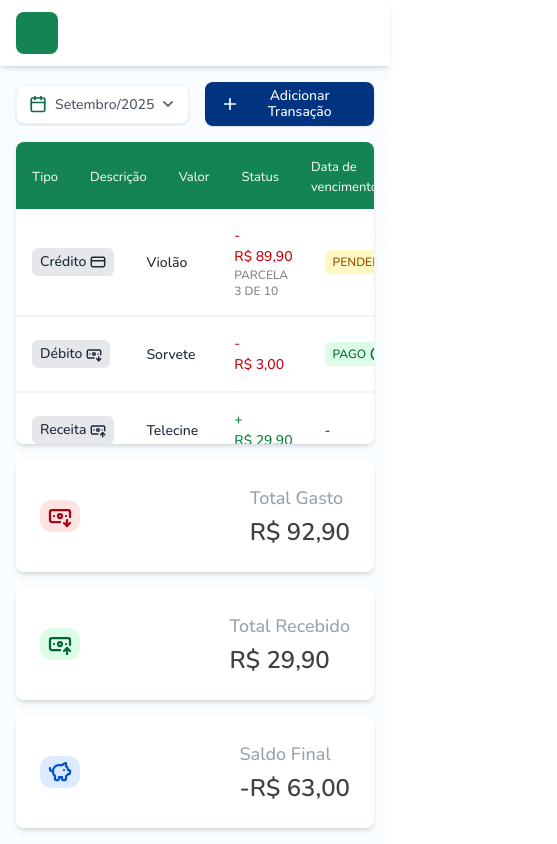
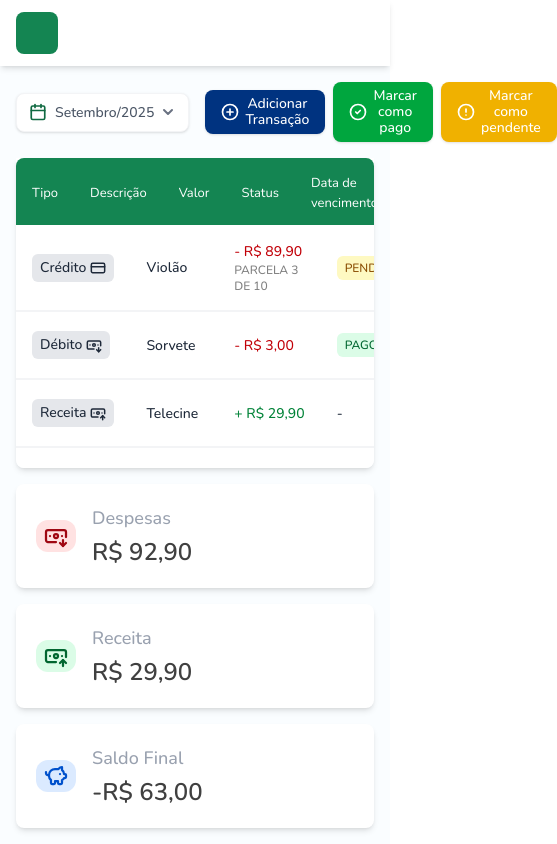
Before and after one commit to faelcjeronymo/financial-organizer, a Next.js app: page / in a window 390 px wide. Shown: the whole page, 557 px wide, since content can reach past the window. Built offline with nearby package versions, Linux system fonts and the light colour scheme.

Commit message:
commit (continue later)

```diff
--- a/src/app/_components/Button/index.tsx
+++ b/src/app/_components/Button/index.tsx
@@ -6,12 +6,13 @@ interface ButtonProps {
     text?: string,
     icon?: React.ReactNode,
     type?: "button" | "submit" | "reset",
-    color?: "primary" | "secondary",
-    onlyIcon?: boolean
+    color?: "primary" | "secondary" | "success" | "warning" | "danger" | "info" | "light" | "dark",
+    onlyIcon?: boolean,
+    disabled?: boolean
 }
 
 const Button = (props: ButtonProps) => {
-    const { className, onClick, text, icon, type = "button", color, onlyIcon = false } = props;
+    const { className, onClick, text, icon, type = "button", color, onlyIcon = false, disabled = false } = props;
 
     let buttonColor = "";
 
@@ -22,13 +23,23 @@ const Button = (props: ButtonProps) => {
         case "secondary":
             buttonColor = "bg-secondary-500 text-white hover:bg-secondary-600";
             break;
+        case "success":
+            buttonColor = "bg-green-600 text-white hover:bg-green-700";
+            break;
+        case "warning":
+            buttonColor = "bg-yellow-500 text-white hover:bg-yellow-600";
+            break;
         default:
             buttonColor = "bg-gray-200 text-neutral-700 hover:bg-gray-600";
     }
 
+    if (disabled) {
+        buttonColor = `${buttonColor} disabled:opacity-50 disabled:cursor-not-allowed disabled:pointer-events-none`;
+    }
+
     return (
-        <button className={`flex justify-center items-center ms-auto border-0 rounded-lg px-4 py-1.5 h-[38] cursor-pointer transition-colors shadow ${buttonColor} ${className || ""}`.trim()} onClick={onClick} type={type}>
-            {icon && <span className="me-0.5">{icon}</span>}
+        <button className={`flex justify-center items-center ms-auto border-0 rounded-lg px-4 py-1.5 h-[38] cursor-pointer transition-colors shadow ${buttonColor} ${className || ""}`.trim()} onClick={onClick} type={type} disabled={disabled}>
+            {icon && <span className={`${!onlyIcon ? "me-1.5" : ""}`.trim()}>{icon}</span>}
             {!onlyIcon && text && <span className="leading-4">{text}</span>}
         </button>
     );
--- a/src/app/_components/DataCard/index.tsx
+++ b/src/app/_components/DataCard/index.tsx
@@ -2,12 +2,12 @@ import BgText from "../BgText";
 
 const DataCard = (props: { title: string, value: string, icon: React.ReactNode, iconClassNames?: string}) => {
     return (
-        <div className="bg-white shadow-md p-6 flex rounded-lg justify-between items-center">
+        <div className="bg-white shadow-md p-5 flex rounded-lg items-center">
             <div className="flex flex-col order-2">
                 <span className="text-gray-400 text-lg mb-1">{props.title}</span>
                 <span className="text-2xl text-neutral-700 font-semibold">{props.value}</span>
             </div>
-            <BgText className={`h-[42] w-[42] flex justify-center items-center rounded-xl order-1 ${props.iconClassNames}`.trim()}>
+            <BgText className={`h-[42] w-[42] flex justify-center items-center rounded-xl order-1 me-4 ${props.iconClassNames}`.trim()}>
                 {props.icon}
             </BgText>
         </div>
--- a/src/app/_components/Transaction/index.tsx
+++ b/src/app/_components/Transaction/index.tsx
@@ -23,15 +23,18 @@ interface TransactionProps {
     dueDate?: Date;
     currentInstallment?: number;
     totalInstallments?: number;
+    isSelected?: boolean;
 }
 
 const Transaction = (props: TransactionProps) => {
+    const { description, type, payment_type, value, isPayed, dueDate, currentInstallment, totalInstallments, isSelected } = props;
+
     let installments: React.ReactNode = null;
 
-    if (props.payment_type === PaymentType.CREDIT && (props.totalInstallments !== undefined && props.currentInstallment !== undefined)) {
+    if (payment_type === PaymentType.CREDIT && (totalInstallments !== undefined && currentInstallment !== undefined)) {
         installments = (
             <div className="text-xs uppercase text-neutral-500 opacity-90">
-                {`Parcela ${props.currentInstallment} de ${props.totalInstallments}`}
+                {`Parcela ${currentInstallment} de ${totalInstallments}`}
             </div>
         );
     }
@@ -40,37 +43,37 @@ const Transaction = (props: TransactionProps) => {
         <>
             <TableRow className="w-full border-0 border-b-2 border-b-gray-100">
                 <TableData className="w-[2%] max-w-full">
-                    <TransactionTypeBadge type={props.type} payment_type={props.payment_type ?? PaymentType.DEBIT}/>
+                    <TransactionTypeBadge type={type} payment_type={payment_type ?? PaymentType.DEBIT}/>
                 </TableData>
                 <TableData className="w-[12%] max-w-full">
                     <div className="flex flex-col items-start">
-                        <div className="me-1">{props.description}</div>
+                        <div className="me-1">{description}</div>
                     </div>
                 </TableData>
                 <TableData className="w-[12%] max-w-full">
                     <div className="flex flex-col">
-                        <span className={`${props.type === TransactionType.REVENUE ? 'text-green-700' : 'text-red-700'}`}>
-                            {props.type === TransactionType.REVENUE ? '+' : '-'} {props.value.toLocaleString('pt-BR', { style: 'currency', currency: 'BRL' })}
+                        <span className={`whitespace-nowrap ${type === TransactionType.REVENUE ? 'text-green-700' : 'text-red-700'}`}>
+                            {type === TransactionType.REVENUE ? '+' : '-'} {value.toLocaleString('pt-BR', { style: 'currency', currency: 'BRL' })}
                         </span>
                         {installments}
                     </div>
                 </TableData>
                 <TableData className="w-[12%] max-w-full">
-                    {props.isPayed ?
+                    {isPayed ?
                         <BgText type="success">
                             <span className="uppercase text-xs">Pago</span>
                             <CircleCheck className="ms-1" size={16}/>
                         </BgText>
-                    : props.isPayed === false ?
+                    : isPayed === false ?
                         <BgText type="warning">
                             <span className="uppercase text-xs">Pendente</span>
                             <CircleAlert className="ms-1" size={16}/>
                         </BgText>
                     : '-'}
                 </TableData>
-                <TableData className="w-[12%] max-w-full">{props.dueDate !== undefined ?props.dueDate.toLocaleDateString('pt-BR') : '-'}</TableData>
+                <TableData className="w-[12%] max-w-full">{dueDate !== undefined ?dueDate.toLocaleDateString('pt-BR') : '-'}</TableData>
                 <TableData className="w-[1%] max-w-full">
-                    <TableLineSelect />
+                    <TableLineSelect checked={isSelected}/>
                 </TableData>
             </TableRow>
         </>
@@ -78,12 +81,14 @@ const Transaction = (props: TransactionProps) => {
 }
 
 const TransactionTypeBadge = (props: {type: TransactionType, payment_type: PaymentType}) => {
-    const paymentTypeIcon: React.ReactNode = props.payment_type == PaymentType.DEBIT ? <BanknoteArrowDown size={16}/> : <CreditCard size={16}/>;
+    const { type, payment_type } = props;
+
+    const paymentTypeIcon: React.ReactNode = payment_type == PaymentType.DEBIT ? <BanknoteArrowDown size={16}/> : <CreditCard size={16}/>;
     const revenueIcon: React.ReactNode = <BanknoteArrowUpIcon size={16}/>;
 
     return (
-        <BgText icon={props.type === TransactionType.REVENUE ? revenueIcon : paymentTypeIcon} className="bg-gray-200 text-gray-600">
-            {props.type === TransactionType.REVENUE ? "Receita" : (props.payment_type === PaymentType.DEBIT ? "Débito" : "Crédito")}
+        <BgText icon={type === TransactionType.REVENUE ? revenueIcon : paymentTypeIcon} className="bg-gray-200 text-gray-600">
+            {type === TransactionType.REVENUE ? "Receita" : (payment_type === PaymentType.DEBIT ? "Débito" : "Crédito")}
         </BgText>
     );
 }
--- a/src/app/_components/TransactionsTable/index.tsx
+++ b/src/app/_components/TransactionsTable/index.tsx
@@ -1,7 +1,8 @@
 'use client';
 
-import React from "react";
+import React, { ChangeEvent, Dispatch, SetStateAction, useContext, useEffect } from "react";
 import Transaction from "../Transaction";
+import { HomePageContext } from "@/app/page";
 
 interface ChildrenProps {
     children: React.ReactNode
@@ -35,16 +36,19 @@ export interface Transaction {
 interface TransactionsTableProps {
     transactions: Array<Transaction>;
     isLoading?: boolean;
+    isAllTransactionsSelected?: boolean;
+    setIsAllTransactionsSelected: Dispatch<SetStateAction<boolean>>;
+    ref: HTML
 }
 
 // TODO: Render transactions from database
 // TODO: Transactions needs to be rendered from a object with a map function
 const TransactionsTable = (props: TransactionsTableProps) => {
-    const { transactions, isLoading } = props;
+    const { transactions, isLoading, isAllTransactionsSelected, setIsAllTransactionsSelected } = props;
 
     const renderedTransactions = transactions.map((transaction) => {
         return (
-            <Transaction key={transaction.id} description={transaction.description} type={transaction.type} value={transaction.value} dueDate={transaction.dueDate} isPayed={transaction.isPayed} payment_type={transaction.payment_type} currentInstallment={transaction.currentInstallment} totalInstallments={transaction.totalInstallments}/>
+            <Transaction key={transaction.id} description={transaction.description} type={transaction.type} value={transaction.value} dueDate={transaction.dueDate} isPayed={transaction.isPayed} payment_type={transaction.payment_type} currentInstallment={transaction.currentInstallment} totalInstallments={transaction.totalInstallments} isSelected={isAllTransactionsSelected}/>
         );
     });
 
@@ -58,7 +62,9 @@ const TransactionsTable = (props: TransactionsTableProps) => {
                     <TableHead className="w-[12%] max-w-full text-white">Status</TableHead>
                     <TableHead className="w-[12%] max-w-full text-white">Data de vencimento</TableHead>
                     <TableHead className="w-[1%] max-w-full">
-                        <TableLineSelect selected={false}/>
+                        <TableLineSelect checked={isAllTransactionsSelected} onChange={() => {
+                            setIsAllTransactionsSelected(!isAllTransactionsSelected)
+                        }} />
                     </TableHead>
                 </TableRow>
             </thead>
@@ -99,17 +105,32 @@ const TableData = (props: TableDataProps) => {
     );
 }
 
-const TableLineSelect = (props: {selected?: boolean, className?: string}) => {
-    const [selected, setSelected] = React.useState(props.selected || false);
+const TableLineSelect = (props: {checked?: boolean, className?: string, onChange?: (event: ChangeEvent<HTMLInputElement>) => void}) => {
+    const [checked, setChecked] = React.useState(false);
+    const homeContext = useContext(HomePageContext)
 
-    const handleSelect = () => {
-        setSelected(!selected);
+    useEffect(() => {
+        if (props.checked !== undefined) {
+            setChecked(props.checked);
+        }
+    }, [props.checked]);
+
+    useEffect(() => {
+
+        homeContext.setIsStatusButtonDisabled!(true)
+    }, [props.checked, checked]);
+
+    const handleSelect = (e: ChangeEvent<HTMLInputElement>) => {
+        setChecked(!checked);
+        if (props.onChange) {
+            props.onChange(e);
+        }
     }
 
     return(
         <>
             <div className="inline-flex items-center rounded-[16px] p-2 transition-colors duration-75 hover:bg-primary-100">
-                <input type="checkbox" checked={selected} onChange={handleSelect} className={`appearance-none align-middle w-4.5 h-4.5 border-2 bg-white border-primary-500 rounded-[6px] cursor-pointer transition-colors checked:border-primary-600 checked:bg-primary-50 checked:bg-[url(/icons/check.svg)] checked:bg-center checked:bg-no-repeat checked:text-primary-600 focus:outline-primary-500 ${props.className}`.trim()}/>
+                <input type="checkbox" checked={checked} onChange={handleSelect} className={`appearance-none align-middle w-4.5 h-4.5 border-2 bg-white border-primary-500 rounded-[6px] cursor-pointer transition-colors checked:border-primary-600 checked:bg-primary-50 checked:bg-[url(/icons/check.svg)] checked:bg-center checked:bg-no-repeat checked:text-primary-600 focus:outline-primary-500 ${props.className}`.trim()}/>
             </div>
         </>
     );
--- a/src/app/page.tsx
+++ b/src/app/page.tsx
@@ -1,11 +1,11 @@
 'use client';
 
-import { BanknoteArrowDown, BanknoteArrowUp, Calendar, PiggyBank, Plus } from "lucide-react";
+import { BanknoteArrowDown, BanknoteArrowUp, Calendar, CircleAlert, CircleCheck, CirclePlus, PiggyBank } from "lucide-react";
 import Dropdown, { DropdownGroup } from "./_components/Dropdown";
 import TransactionsTable, { Transaction } from "./_components/TransactionsTable";
 import DataCard from "./_components/DataCard";
 import { PaymentType, TransactionType } from "./_components/Transaction";
-import { useEffect, useState } from "react";
+import { createContext, Dispatch, SetStateAction, useEffect, useRef, useState } from "react";
 import Button from "./_components/Button";
 
 const monthNames = [
@@ -77,6 +77,13 @@ async function fetchTransactions(additionalParameters?: {year: number, month: nu
     }
 }
 
+interface HomePageContextType {
+    setIsStatusButtonDisabled: Dispatch<SetStateAction<boolean>> | null;
+    transactionsTableRef: any | null
+}
+
+export const HomePageContext = createContext<HomePageContextType>({setIsStatusButtonDisabled: null})
+
 const Page = () => {
     const actualYear = new Date().getFullYear();
     const actualMonth = new Date().getMonth() + 1;
@@ -90,6 +97,9 @@ const Page = () => {
     const [selectedMonth, setSelectedMonth] = useState<number>(actualMonth + 1); // +1 to set next month as default
     const selectedMonthName = monthNames[selectedMonth - 1]; // -1 because months are 0-indexed
     const [dropdownLabel, setDropdownLabel] = useState<string>(`${selectedMonthName}/${selectedYear}`);
+    const [isAllTransactionsSelected, setIsAllTransactionsSelected] = useState(false);
+    const [isStatusButtonDisabled, setIsStatusButtonDisabled] = useState(true);
+    const transactionsTableRef = useRef<HTMLTableElement>(null)
 
     const changeSelectedDate = (year: number, month: number) => {
         setSelectedYear(year);
@@ -146,6 +156,9 @@ const Page = () => {
     }
 
     return (
+        <HomePageContext.Provider value={{
+            setIsStatusButtonDisabled: setIsStatusButtonDisabled
+        }}>
             <div className="relative h-full flex flex-col pb-4">
                 <div className="flex items-center gap-x-4 mb-4">
                     <Dropdown
@@ -153,23 +166,28 @@ const Page = () => {
                         icon={<Calendar className="text-primary-600" size={18}/>}
                         items={months}
                     />
-                <Button color="secondary" onClick={() => {/*TODO: */}} text="Adicionar Transação" icon={<Plus width={18} height={18}/>}/>
+                    <div className="flex items-center gap-2 ms-auto">
+                        <Button color="secondary" onClick={() => {/*TODO: */}} text="Adicionar Transação" icon={<CirclePlus width={18} height={18}/>}/>
+                        <Button color="success" onClick={() => {/*TODO: */}} text="Marcar como pago" icon={<CircleCheck width={18} height={18}/>} disabled={!isStatusButtonDisabled}/>
+                        <Button color="warning" onClick={() => {/*TODO: */}} text="Marcar como pendente" icon={<CircleAlert width={18} height={18}/>} disabled={!isStatusButtonDisabled}/>
+                    </div>
                 </div>
                 <div className="bg-white border-0 shadow-md h-full overflow-auto rounded-b-lg mb-4">
-                <TransactionsTable transactions={transactions} isLoading={fetchingTransactions}/>
+                    <TransactionsTable transactions={transactions} isLoading={fetchingTransactions} isAllTransactionsSelected={isAllTransactionsSelected} setIsAllTransactionsSelected={setIsAllTransactionsSelected} />
                 </div>
-            <div className="flex basis-1/2 flex-wrap shrink gap-4">
-                <div className="grow shrink-0">
-                    <DataCard title="Total Gasto" value={`${totalExpenses.toLocaleString('pt-BR', { style: 'currency', currency: 'BRL' })}`} icon={<BanknoteArrowDown/>} iconClassNames="bg-red-100 text-red-800"/>
+                <div className="flex flex-wrap gap-4">
+                    <div className="basis-1/3 lg:basis-1/4 grow">
+                        <DataCard title="Despesas" value={`${totalExpenses.toLocaleString('pt-BR', { style: 'currency', currency: 'BRL' })}`} icon={<BanknoteArrowDown/>} iconClassNames="bg-red-100 text-red-800"/>
                     </div>
-                <div className="grow shrink-0">
-                    <DataCard title="Total Recebido" value={`${totalRevenue.toLocaleString('pt-BR', { style: 'currency', currency: 'BRL' })}`} icon={<BanknoteArrowUp/>} iconClassNames="bg-green-100 text-green-800"/>
+                    <div className="basis-1/3 lg:basis-1/4 grow">
+                        <DataCard title="Receita" value={`${totalRevenue.toLocaleString('pt-BR', { style: 'currency', currency: 'BRL' })}`} icon={<BanknoteArrowUp/>} iconClassNames="bg-green-100 text-green-800"/>
                     </div>
-                <div className="grow shrink-0">
+                    <div className="basis-1/3 lg:basis-1/4 grow">
                         <DataCard title="Saldo Final" value={`${finalBalance.toLocaleString('pt-BR', { style: 'currency', currency: 'BRL' })}`} icon={<PiggyBank/>} iconClassNames="bg-secondary-50 text-secondary-400"/>
                     </div>
                 </div>
             </div>
+        </HomePageContext.Provider>
     );
 }
 
```
Lines whose indentation alone changed are shown as unchanged.
